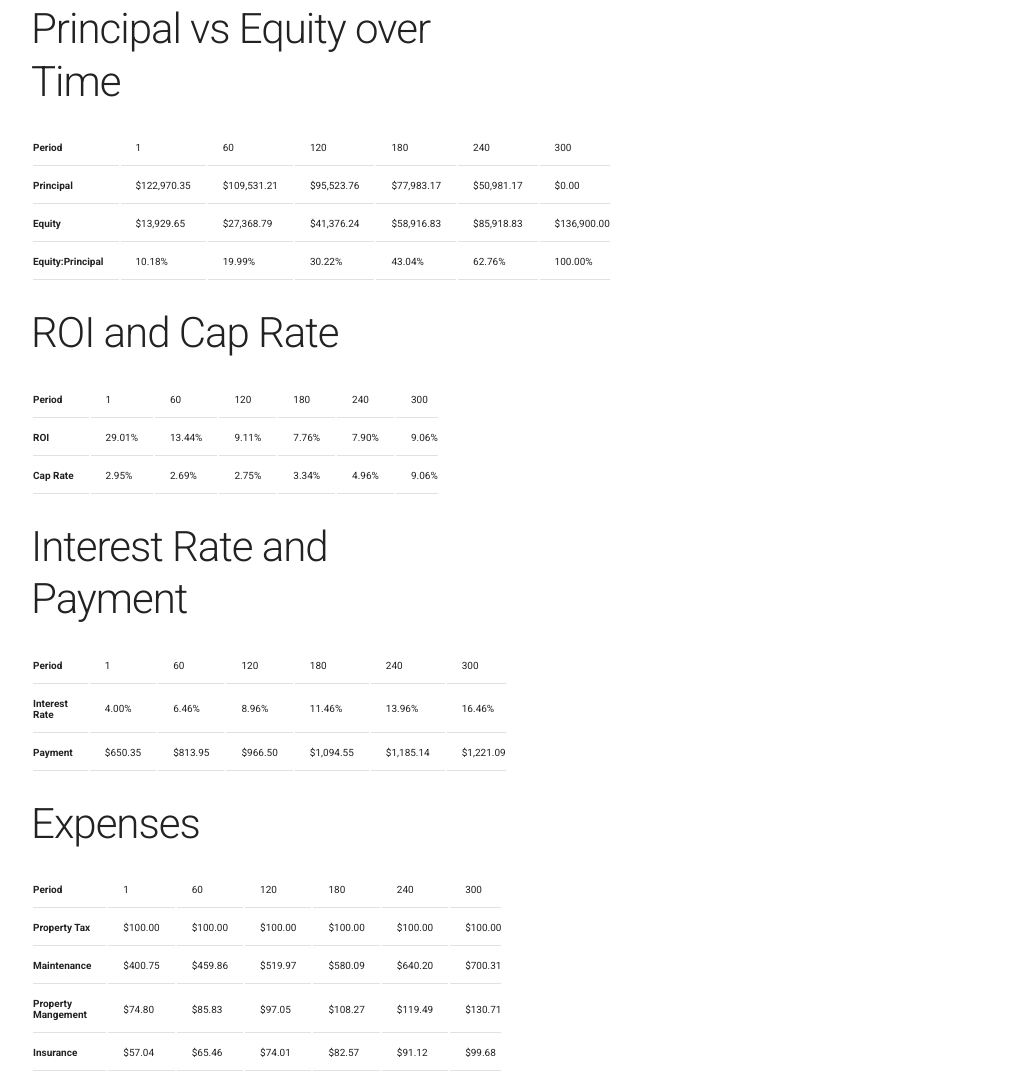
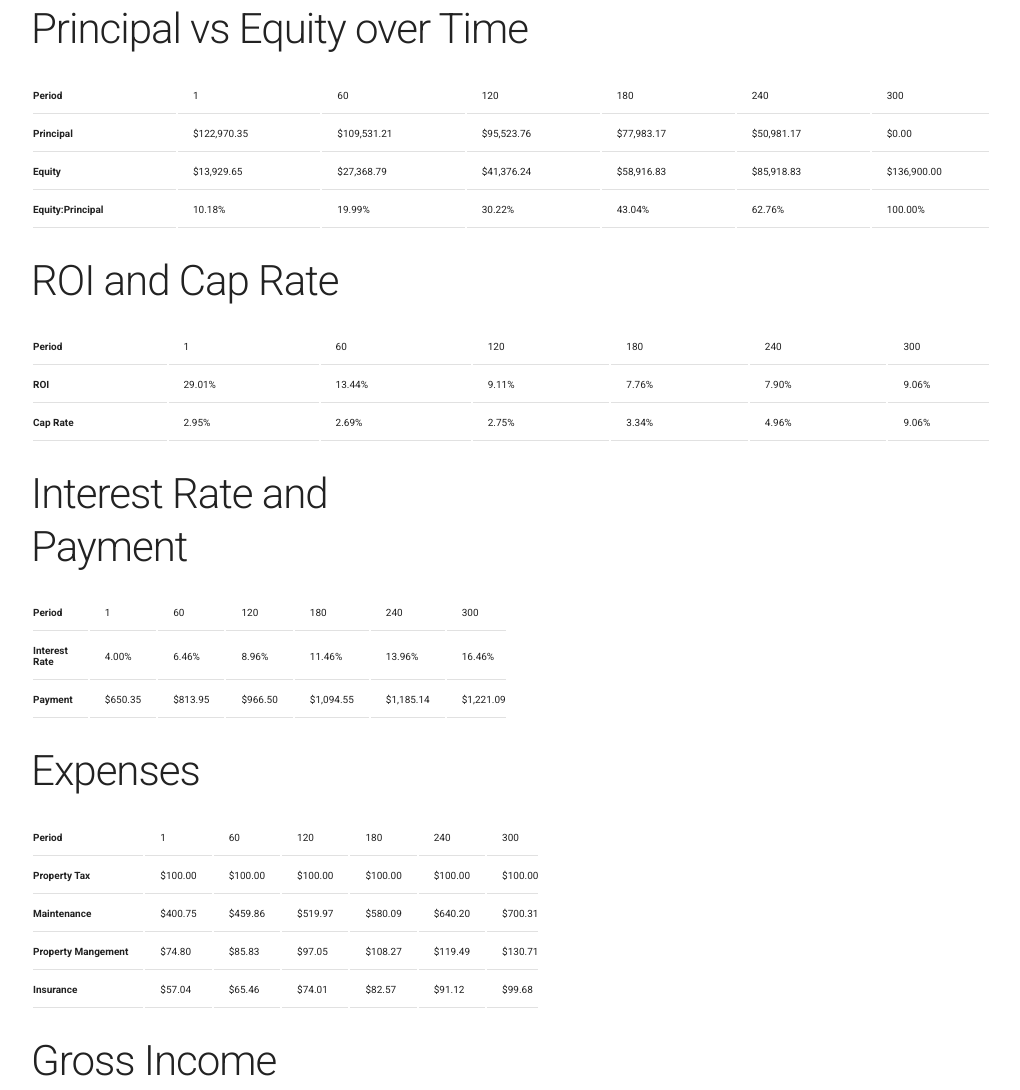
Before and after one commit to danielstern/financejs, a website: page index.html in a window 1280 px wide. Shown: the part 1416-2506 px from the top of the page, without its empty margins (129-1149 px from the left). Drawn offline with Linux system fonts and the light colour scheme; files that its build step writes are made by us from their sources.

Commit message:
add ownage css

```diff
--- a/index.html
+++ b/index.html
@@ -398,12 +398,12 @@
                 </div>
             </div>
 
-            <div class="row">
-                <div class="six columns">
+            <div class="row no-float section">
+                <div class="twelve columns no-float">
                     <h2>
 						Principal vs Equity over Time
 					</h2>
-                    <table>
+                    <table class=u-full-width>
                         <thead>
                             <tr>
                                 <th>
@@ -445,12 +445,12 @@
                     </table>
                 </div>
             </div>
-            <div class="row">
-                <div class="six columns">
+            <div class="row section">
+                <div class="twelve columns">
                     <h2>
 						ROI and Cap Rate
 					</h2>
-                    <table>
+                    <table class=u-full-width>
                         <thead>
                             <tr>
                                 <th>
@@ -521,8 +521,8 @@
                     </table>
                 </div>
             </div>
-            <div class="row">
-                <div class="six columns">
+            <div class="row no-float">
+                <div class="twelve columns no-float">
                     <h2>
 				Expenses
 			</h2>
@@ -619,7 +619,7 @@
                     </table>
                 </div>
             </div>
-            <div class="row">
+            <div class="row section">
                 <div class="six columns">
                     <h2>
 				Sources of Net Income
--- a/main.css
+++ b/main.css
@@ -24,4 +24,26 @@ table {
  td,tr,th {
  	padding: 8px !important;
  }
+
+   .no-float, .row, .column, {
+  	float: none !important;
+
+  }
+
+  .section {
+  	page-break-before : always;
+  }
+
+
 }
+
+h1,h2,h3 {
+ 	page-break-before : always;
+ }
+
+  h3, h4 {
+    page-break-after: avoid;
+  }
+  pre, blockquote,table {
+    page-break-inside: avoid;
+  }
```
Lines whose indentation alone changed are shown as unchanged.
